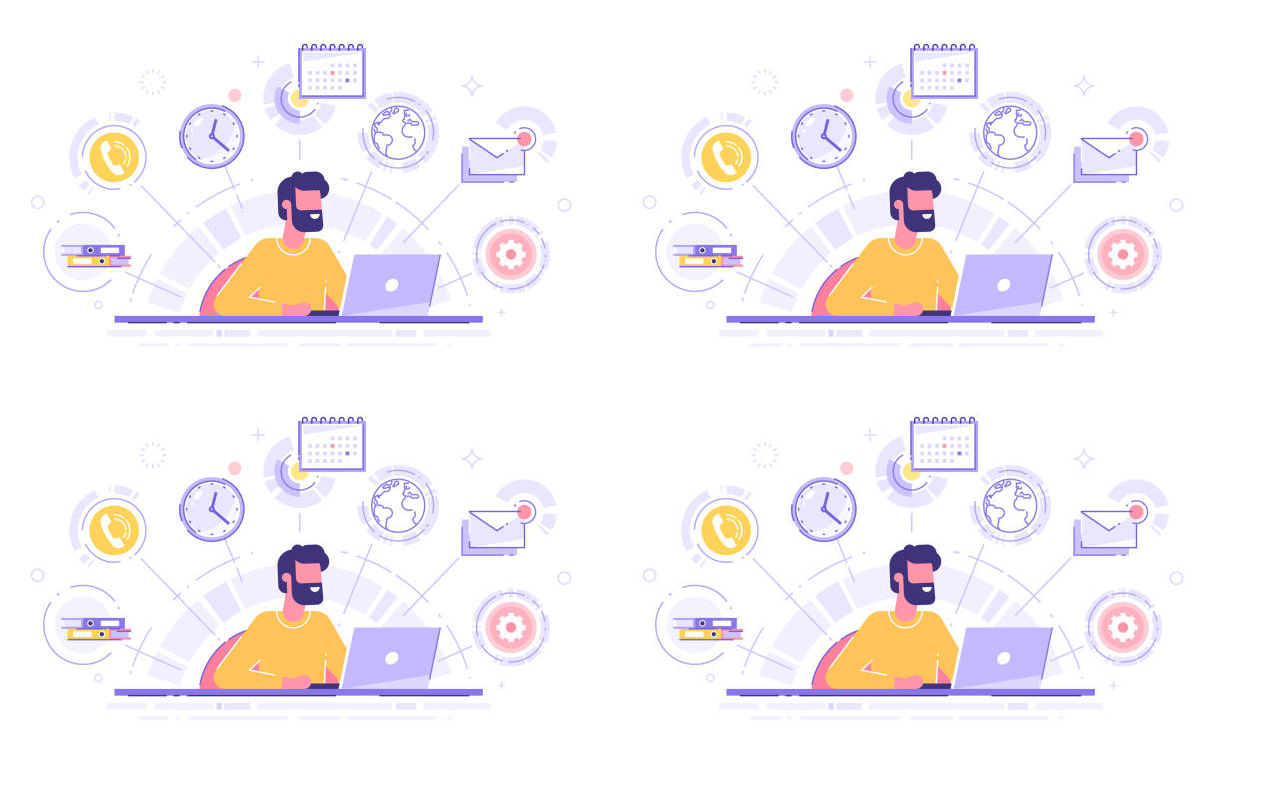
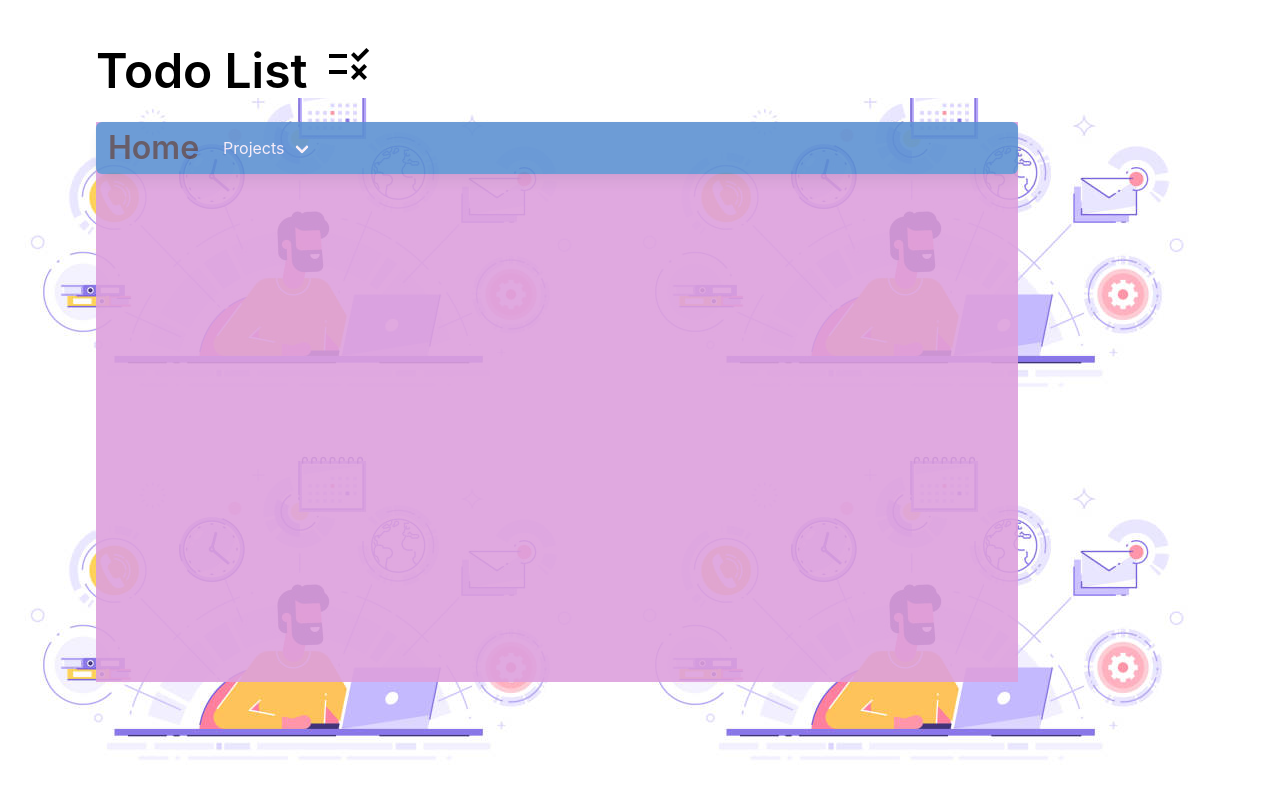
Before and after one commit to niicoolest/todo-list, a plain HTML site: page index.html in a window 1280 px wide. Drawn offline with nearby package versions, Linux system fonts and the light colour scheme.

Commit message:
#2 Initial setup for HTML and CSS of contents

```diff
--- a/css/styles.css
+++ b/css/styles.css
@@ -5,3 +5,34 @@ body {
     height: 95vh;
     width: 95vw;
 }
+
+.todo-container {
+    margin: auto;
+    margin-top: 5vh;
+    width: 80vw;
+    height: 80vh;
+}
+
+.todo-list-logo {
+    margin-left: 5px;
+}
+
+.font-color-black {
+    color: black;
+}
+
+.contents {
+    display: inline-block;
+    width: 90%;
+    height: 70vh;
+    background: #DDA0DD;
+    opacity: 90%;
+}
+
+.title-bar {
+    background: white;
+}
+
+.opaque-80 {
+    opacity: 80%;
+}
--- a/index.html
+++ b/index.html
@@ -10,6 +10,49 @@
         <link rel="stylesheet" href="css/styles.css">
     </head>
     <body>
+      <div class="container">
+        <div class="todo-container">
+          <div class="title is-1 font-color-black title-bar">
+            <span>Todo List</span>
+            <span>
+              <img src="images/list-status.png" alt="Todo List" class="todo-list-logo">
+            </span>
+          </div>
+
+          <div class="contents">
+            <nav class="navbar is-transparent opaque-80 panel is-info">
+              <div class="navbar-brand">
+                <a class="navbar-item">
+                 <div class="title is-3">Home</div>
+                </a>
+                <div class="navbar-burger" data-target="navbarExampleTransparentExample">
+                  <span></span>
+                  <span></span>
+                  <span></span>
+                </div>
+              </div>
+
+              <div id="navbarExampleTransparentExample" class="navbar-menu">
+                <div class="navbar-start">
+                  <div class="navbar-item has-dropdown is-hoverable">
+                    <a class="navbar-link">
+                      Projects
+                    </a>
+                    <div class="navbar-dropdown is-boxed">
+                      <a class="navbar-item">
+                        Project 1
+                      </a>
+                      <a class="navbar-item">
+                        Project 2
+                      </a>
+                    </div>
+                  </div>
+                </div>
+              </div>
+            </nav>
+          </div>
+        </div>
+      </div>
       <script src="main.js"></script>
     </body>
 </html>
```
Also changed, not shown: images/list-status.png (added).
